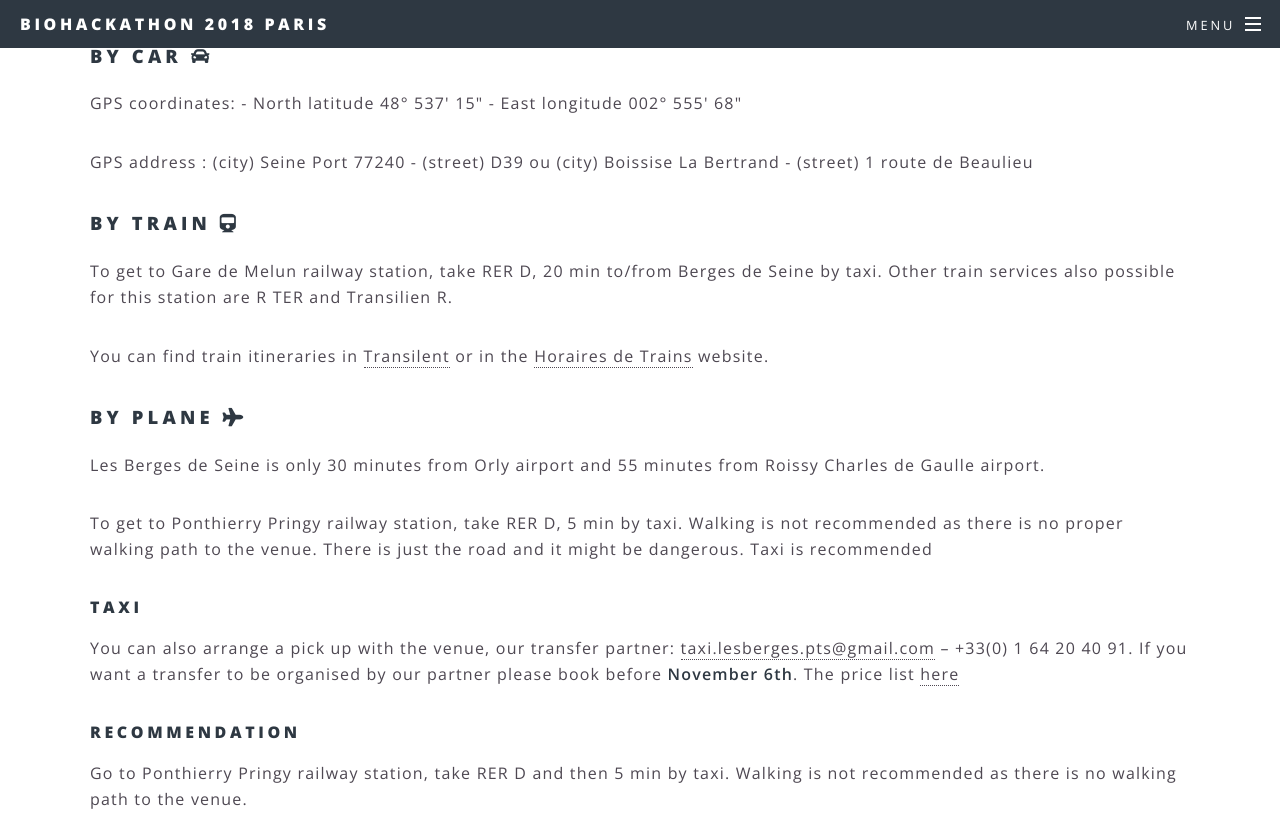
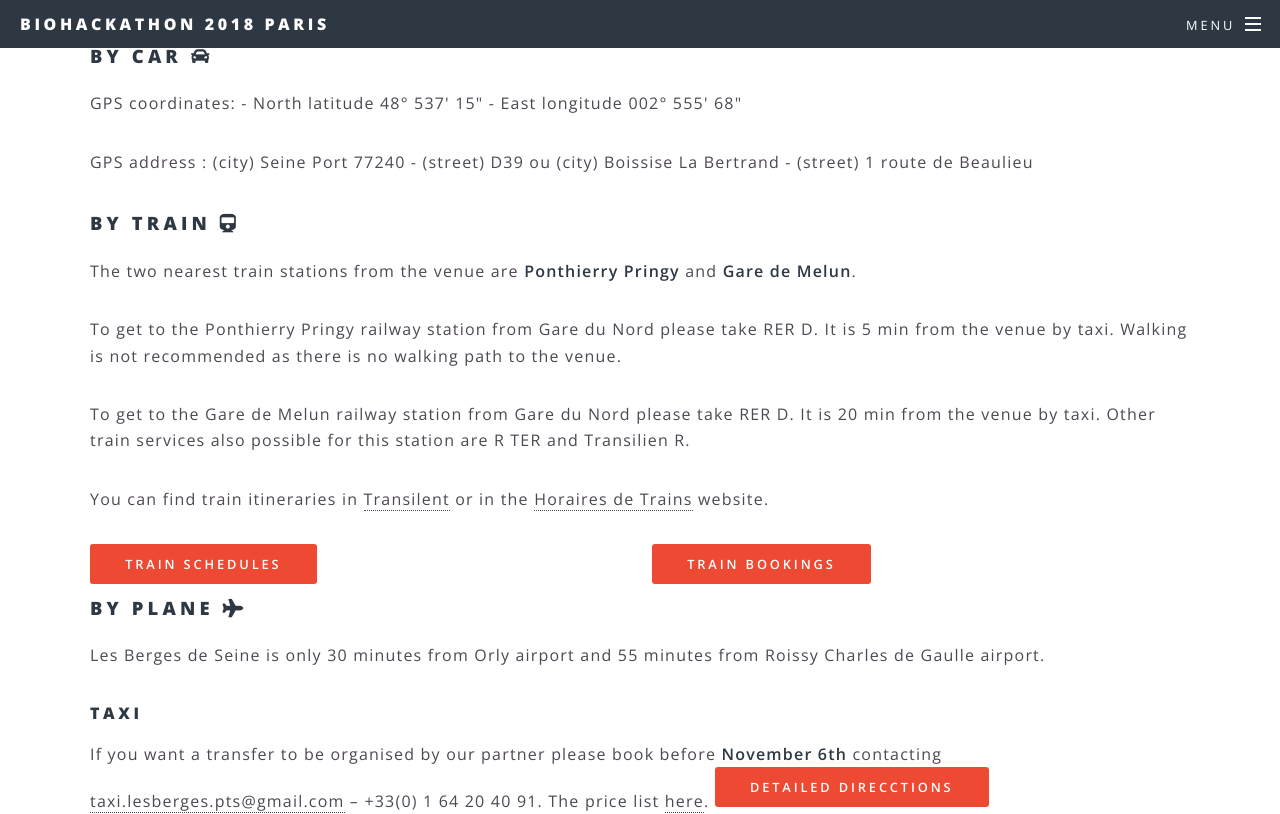
Before and after one commit to elixir-europe/bh2018paris, a Jekyll site: the page built from venue.html, in a window 1280 px wide and 1400 px high, scrolled down 1872 px. Shown: the top 814 px of the window. Built offline with Jekyll 4.4.1, drawn with Linux system fonts in a browser that asks for light colours; nearby versions of some CDN libraries; some of the changed text lies outside the part shown; grey boxes are pictures that could not be loaded.

Commit message:
Rewording

```diff
--- a/venue.html
+++ b/venue.html
@@ -67,8 +67,14 @@ If you do not want to share the room, please contact her directly gemma.hesketh@
                 <h3>By train
                     <i class="fa fa-train" aria-hidden="true"></i>
                 </h3>
-                <p>To get to Gare de Melun railway station, take RER D, 20 min to/from Berges de Seine by taxi. Other train services also possible for this station are R TER and Transilien R. </p>
+                <p>The two nearest train stations from the venue are <strong>Ponthierry Pringy</strong> and <strong>Gare de Melun</strong>.</p>
+                <p>To get to the Ponthierry Pringy railway station from Gare du Nord please take RER D. It is 5 min from the venue by taxi. Walking is not recommended as there is no walking path to the venue.
+                <p>To get to the Gare de Melun railway station from Gare du Nord please take RER D. It is 20 min from the venue by taxi. Other train services also possible for this station are R TER and Transilien R.</p>
                 <p>You can find train itineraries in <a href="https://www.transilien.com/en">Transilent</a> or in the <a href="https://www.horaires-de-trains.fr/horaires_rerd-Paris_Nord-Cesson.html">Horaires de Trains</a> website.</p>
+                <div class="row">
+                    <div class="col-md-6"><a href="https://www.horaires-de-trains.fr/horaires_rerd-Paris_Nord-Cesson.html" target="_blank" class="button special">Train schedules</a></div>
+                    <div class="col-md-6"><a href="https://www.transilien.com/en" target="_blank" class="button special">Train bookings</a></div>
+                </div>
             </div>
             <div>
                 <h3>By plane
@@ -77,24 +83,13 @@ If you do not want to share the room, please contact her directly gemma.hesketh@
                 <p>Les Berges de Seine is only 30 minutes from Orly airport and 55 minutes from Roissy Charles de Gaulle airport.</p>
             </div>
         </div>
-        <p>To get to Ponthierry Pringy railway station, take RER D, 5 min by taxi. Walking is not recommended as there is no proper walking path to the venue. There is just the road and it might be dangerous. Taxi is recommended </p>
-        <p>  </p>
 
         <h4>Taxi</h4>
-        <p>You can also arrange a pick up with the venue, our transfer partner: <a href="mailto:taxi.lesberges.pts@gmail.com" target="_blank" >taxi.lesberges.pts@gmail.com</a> – +33(0) 1 64 20 40 91. If you want a transfer to be organised by our partner please book before <strong>November 6th</strong>.
-            The price list <a href="https://drive.google.com/open?id=1aJhw-Tsv9fA8TYmi8OCKwtCslHUSlPN7">here</a></p>
-        <h4>Recommendation</h4>
-        <p>
-            Go to Ponthierry Pringy railway station, take RER D and then 5 min by taxi. Walking is not recommended as there is no walking path to the venue.
-        </p>
+        <p>If you want a transfer to be organised by our partner please book before <strong>November 6th</strong> contacting <a href="mailto:taxi.lesberges.pts@gmail.com" target="_blank" >taxi.lesberges.pts@gmail.com</a> – +33(0) 1 64 20 40 91.
+            The price list <a href="https://drive.google.com/open?id=1aJhw-Tsv9fA8TYmi8OCKwtCslHUSlPN7">here</a>.
 
-        <div class="row">
-            <div class="col-md-6"><a href="https://www.horaires-de-trains.fr/horaires_rerd-Paris_Nord-Cesson.html" target="_blank" class="button special">Train schedules</a></div>
-            <div class="col-md-6"><a href="https://www.transilien.com/en" target="_blank" class="button special">Train bookings</a></div>
-        </div>
-    </div>
 
-    <a href="https://www.chateauform.com/wp-content/uploads/2015/10/plan_acces_berges_en.pdf" target="_blank" class="button special">How to get there</a>
+    <a href="https://www.chateauform.com/wp-content/uploads/2015/10/plan_acces_berges_en.pdf" target="_blank" class="button special">Detailed direcctions</a>
 
     <span class="google-maps">
         <iframe src="https://www.google.com/maps/embed?pb=!1m18!1m12!1m3!1d11589.010802962744!2d2.547620401353242!3d48.53714440328873!2m3!1f0!2f0!3f0!3m2!1i1024!2i768!4f13.1!3m3!1m2!1s0x0%3A0xbf1eeca4d555cc06!2sCh%C3%A2teauform&#39;+Les+Berges+de+Seine!5e0!3m2!1sen!2suk!4v1524233589137"
```
